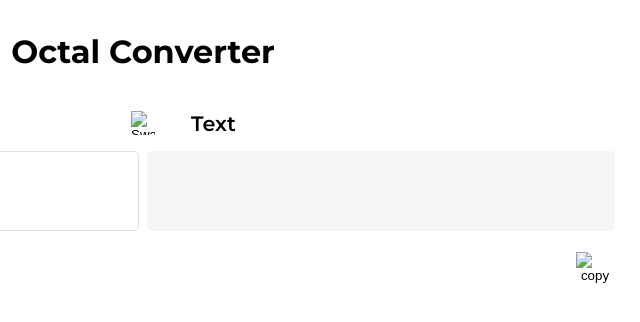
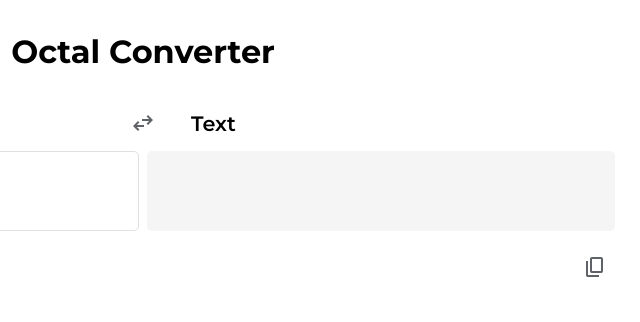
Before and after one commit to FedeHide/octal-converter, a website: page index.html in a window 1280 px wide. Shown: the full height of the page, 497-1137 px from the left. Drawn offline with Linux system fonts and the light colour scheme; the site is published under a folder, as on GitHub Pages, so addresses that start at the root find nothing.

Commit message:
fix: readme image link and icons

```diff
--- a/index.html
+++ b/index.html
@@ -28,7 +28,7 @@
         <section class="main__headers">
             <h3 id="queryType" class="querySection__title"></h3>
             <button id="swapButton" class="headers__swap">
-                <img src="/public/assets/swap-icon.svg" alt="Swap">
+                <img src="public/assets/swap-icon.svg" alt="Swap">
             </button>
             <h3 id="answerType" class="answerSection__title"></h3>
         </section>
@@ -43,7 +43,7 @@
         <section class="info-section">
             <p id="errorMessage" class="info-section__error-message"></p>
             <button id="copyButton" class="info-section__copy">
-                <img src="/public/assets/copy-icon.svg" alt="copy">
+                <img src="public/assets/copy-icon.svg" alt="copy">
             </button>
         </section>
         <p id="copyMessage" class="copyMessage"></p>
```
Also changed, not shown: README.md.
